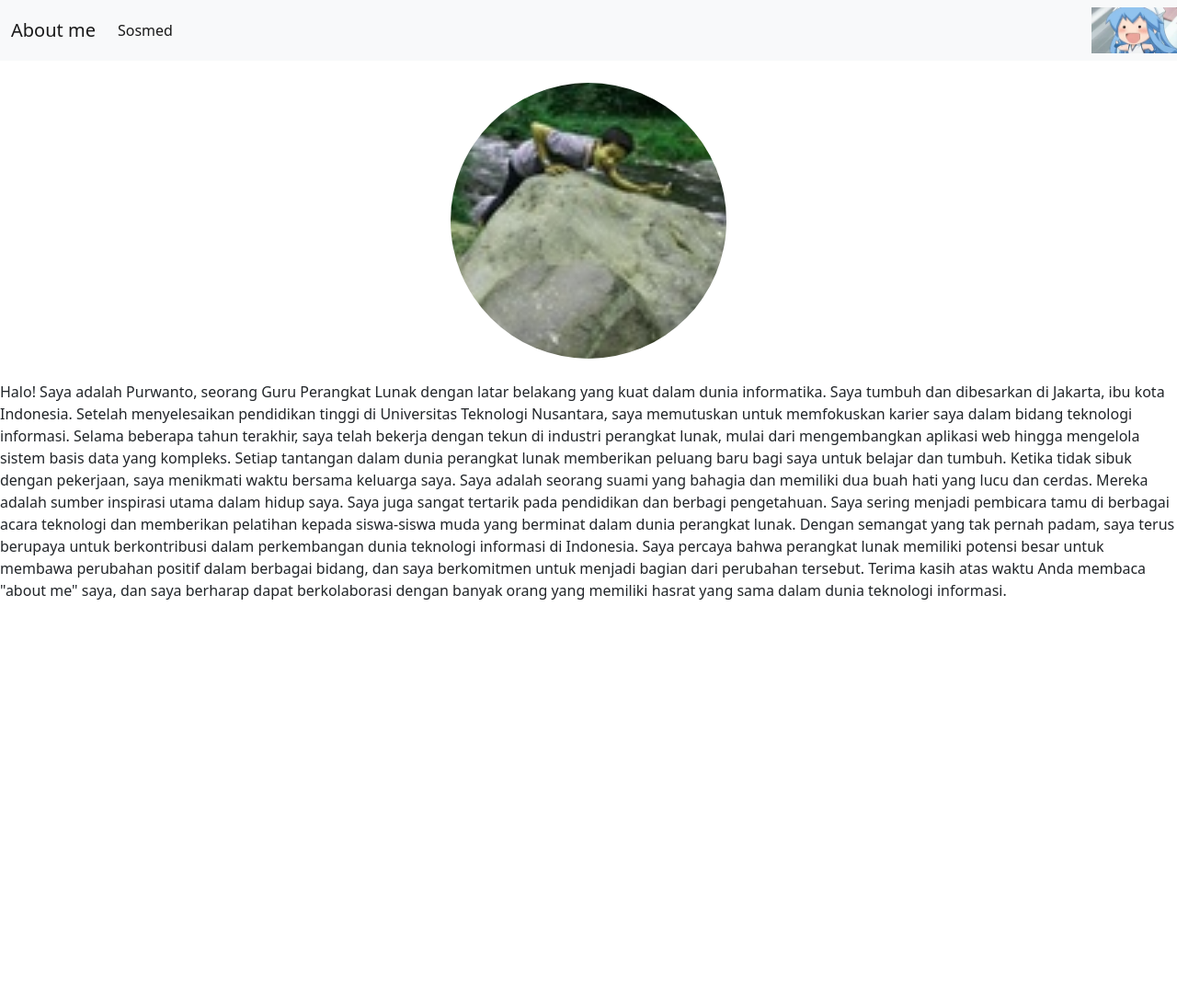
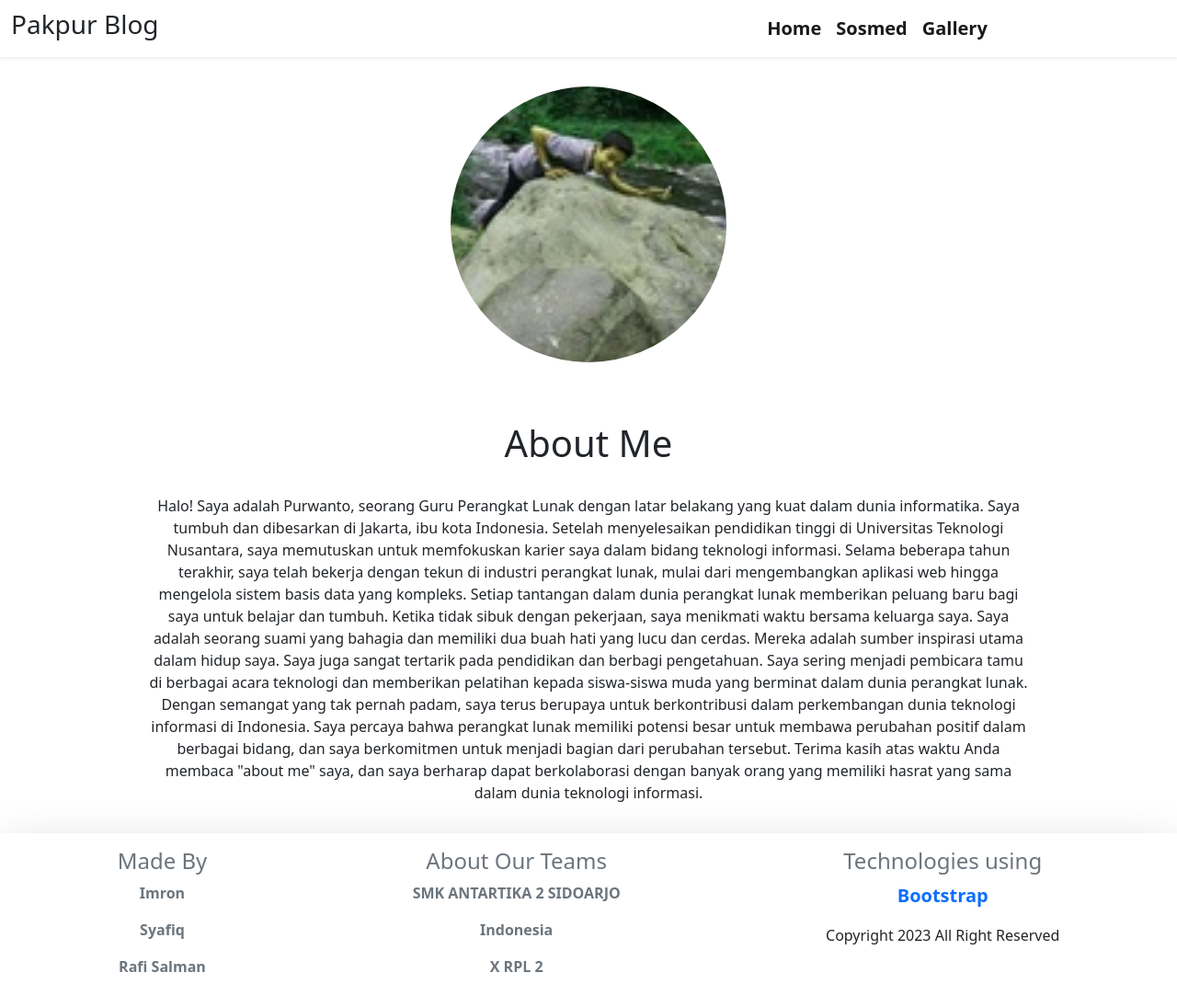
Before and after one commit to syafiqparadisam/BlogPakpur, a plain HTML site: page index.html in a window 1280 px wide. Shown: the whole page at 92% size. Before the commit the page ends 800 px from the top, so only its background shows below. Drawn offline with nearby package versions, Linux system fonts and the light colour scheme.

Commit message:
Wayahe gallery.html garapen

```diff
--- a/index.html
+++ b/index.html
@@ -17,29 +17,36 @@
 	</head>
 
 	<body>
-
-		<nav class="navbar navbar-expand-lg navbar-light bg-light">
+		<!-- NAVBAR-->
+		<header class="navbar navbar-expand-lg navbar-light shadow-sm justify-content-center">
 			<div class="container-fluid">
-				<a class="navbar-brand" href="#">About me</a>
+				<div class="w-50 d-flex justify-content-start">
+					<h3 class="text-center">Pakpur Blog</h3>
+				</div>
 				<button class="navbar-toggler" type="button" data-bs-toggle="collapse"
 					data-bs-target="#navbarNavAltMarkup" aria-controls="navbarNavAltMarkup" aria-expanded="false"
 					aria-label="Toggle navigation">
 					<span class="navbar-toggler-icon"></span>
 				</button>
-				<div class="collapse navbar-collapse" id="navbarNavAltMarkup">
-					<div class="navbar-nav">
-						<a class="nav-link active" aria-current="page" href="contact.html">Sosmed</a>
+				<div class="collapse navbar-collapse justify-content-center" id="navbarNavAltMarkup">
+					<div class="navbar-nav w-50 d-flex flex-row justify-content-center align-items-center">
+
+							<a class="nav-link active text-center fw-bolder fs-5" aria-current="page" href="#">Home</a>
+							<a class="nav-link active text-center fw-bolder fs-5" aria-current="page" href="contact.html">Sosmed</a>
+							<a class="nav-link active text-center fw-bolder fs-5" aria-current="page" href="gallery.html">Gallery</a>
 					</div>
-				</div>
 			</div>
-			<img src="asset/ppanime.webp" alt="p" width="100" height="50">
-		</nav>
-		<div class="d-flex justify-content-center p-4">
-			<img src="asset/ppur.jpeg" alt="ppur" class="rounded-circle" width="300" height="300">
+		</header>
+
+		<!-- GAMBAR PAKPUR-->
+		<div class="d-flex py-4 justify-content-center pt-2 flex-column align-content-center w-75 m-auto">
+			<img src="asset/ppur.jpeg" alt="ppur" class="m-auto mt-4 text-center rounded-circle" width="300" height="300">
 		</div>
-		<div class="d-flex justify-content-between">
-			<article>
-				<p class="fw-normal">Halo! Saya adalah Purwanto, seorang Guru Perangkat Lunak dengan latar belakang yang
+
+		<!-- ARTICLE PAKPUR-->
+		<article class="d-flex justify-content-center py-3 align-items-center flex-wrap w-75 m-auto">
+			<h1 class="text-center py-4">About Me</h1>
+				<p class="fw-normal text-center">Halo! Saya adalah Purwanto, seorang Guru Perangkat Lunak dengan latar belakang yang
 					kuat
 					dalam dunia informatika. Saya
 					tumbuh dan dibesarkan di Jakarta, ibu kota Indonesia. Setelah menyelesaikan pendidikan
@@ -77,8 +84,29 @@
 					berkolaborasi
 					dengan banyak orang yang
 					memiliki hasrat yang sama dalam dunia teknologi informasi.</p>
-			</article>
-		</div>
+		</article>
+
+		<!-- FOOTER -->
+		<footer class="d-flex justify-content-around flex-wrap align-content-center shadow-lg bg-gradient p-3">
+			<div class="d-flex flex-column text-center text-secondary fw-bold">
+				<h4>Made By</h4>
+				<p>Imron</p>
+				<p>Syafiq</p>
+				<p>Rafi Salman</p>
+			</div>
+			<div class="d-flex flex-column text-center text-secondary fw-bold">
+				<h4>About Our Teams</h4>
+				<p>SMK ANTARTIKA 2 SIDOARJO</p>
+				<p>Indonesia</p>
+				<p>X RPL 2</p>
+			</div>
+			<div class="d-flex flex-column text-center text-secondary">
+				<h4>Technologies using</h4>
+				<p class="text-primary fs-5 fw-bold">Bootstrap</p>
+				<p class="text-dark">Copyright 2023 All Right Reserved</p>
+
+			</div>
+		</footer>
 		<script src="https://cdn.jsdelivr.net/npm/bootstrap@5.0.2/dist/js/bootstrap.bundle.min.js"
 			integrity="sha384-MrcW6ZMFYlzcLA8Nl+NtUVF0sA7MsXsP1UyJoMp4YLEuNSfAP+JcXn/tWtIaxVXM"
 			crossorigin="anonymous"></script>
```
Also changed, not shown: contact.html (+36 -20 lines), gallery.html (added, +64 -0 lines), asset/ppanime.webp (deleted), 1 other file.
